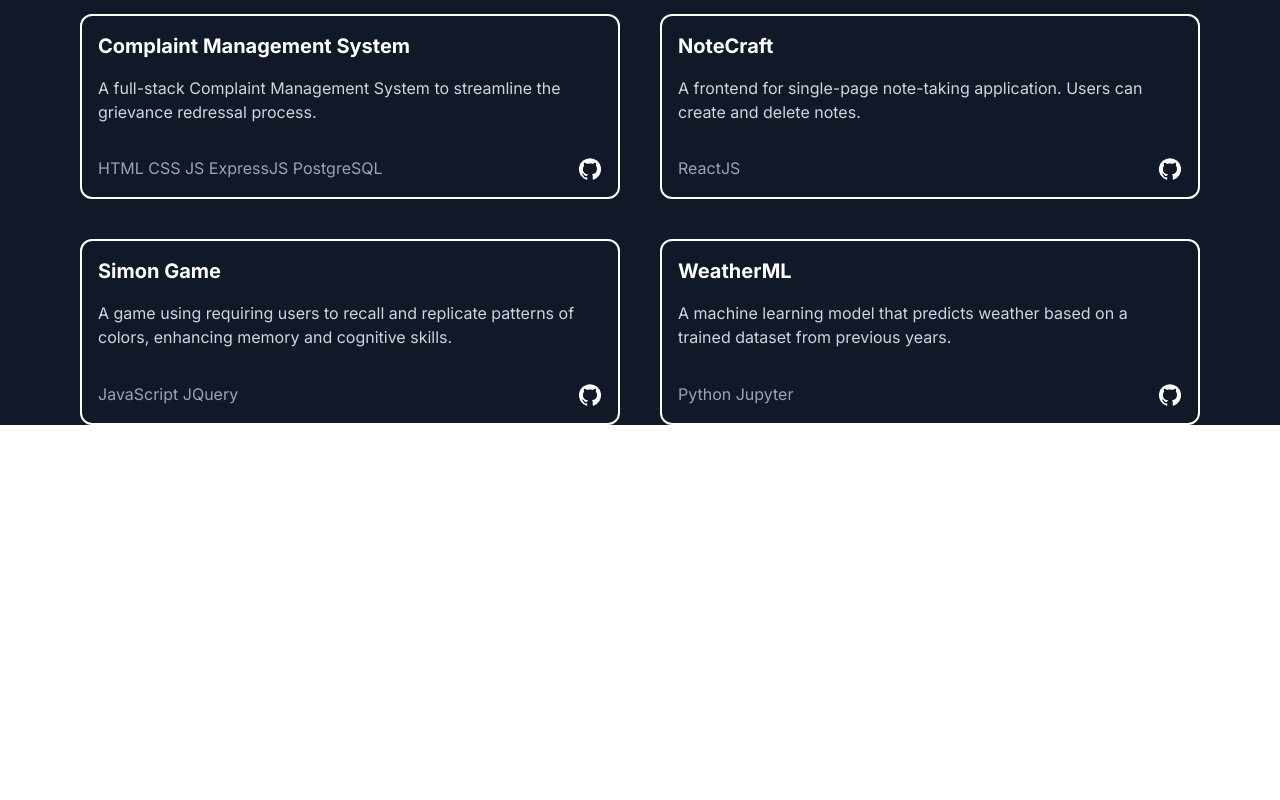
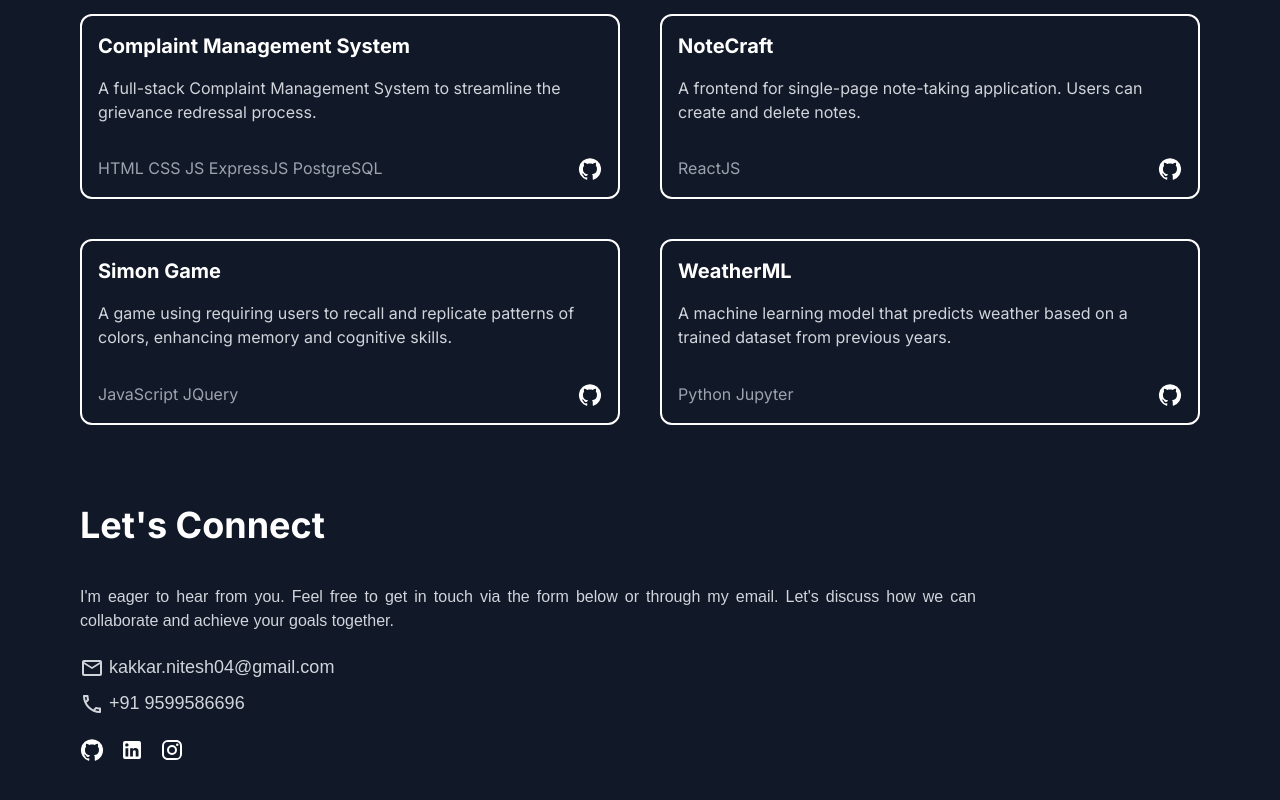
Before and after one commit to Nitesh-04/portfolio-website, a Next.js app: page / in a window 1280 px wide. Shown: the part 964-1764 px from the top of the page. Before the commit the page ends 1389 px from the top, so only its background shows below. Built offline with nearby package versions, Linux system fonts and the light colour scheme; a web font is replaced by a local one.

Commit message:
feat: contact

```diff
--- a/app/page.tsx
+++ b/app/page.tsx
@@ -10,6 +10,9 @@ import MenuIcon from '@mui/icons-material/Menu';
 import "/public/styles.css";
 import "/node_modules/devicon/devicon.min.css";
 import { useState } from "react";
+import { Close } from "@mui/icons-material";
+import { EmailOutlined } from "@mui/icons-material";
+import { LocalPhoneOutlined } from "@mui/icons-material";
 
 const chivo = Chivo_Mono({ subsets: ['latin'], weight: '400' });
 
@@ -26,8 +29,6 @@ export default function Home() {
 
   const [showMenu,setShowMenu] = useState(false);
 
-
-
   return (
     <div className="bg-gray-900 min-h-screen w-full " id="home">
       <div className="flex justify-between items-center p-4 px-10">
@@ -42,16 +43,20 @@ export default function Home() {
         </div>
 
         <div className="md:hidden">
-         <button type="button" onClick={ (e) => {showMenu ? setShowMenu(false) : setShowMenu(true)}}> <MenuIcon className="text-white"/></button>
+         <button type="button" onClick={ (e) => {showMenu ? setShowMenu(false) : setShowMenu(true)}}>{showMenu ? "" : <MenuIcon className="text-white text-3xl"/>}</button>
         </div>
 
         {showMenu && (
-          <div className={`flex flex-col justify center items-center md:hidden fixed top-20 right-0 h-full w-40 text-white bg-gray-800 bg-opacity-55 z-40 ${chivo.className}`}>
-            <a href="#home" className="transition-all duration-500 ">Home</a>
-            <a href="#skills" className="transition-all duration-500 ">Skills</a>
-            <a href="#projects" className="transition-all duration-500 ">Projects</a>
-            <a href="#contact" className="transition-all duration-500 ">Contact Me</a>
+          <div className="md:hidden fixed top-0 right-0 h-full w-[40vw] text-white bg-black bg-opacity-80 z-40 transition-all duration-500">
+              <div className="flex flex-col p-5 text-center mt-5 gap-10">
+                <button type="button" onClick={(e) => setShowMenu(false)}><Close className="self-end"/></button>
+                <a href="#home" className="transition-all duration-500 text-lg">Home</a>
+                <a href="#skills" className="transition-all duration-500 text-lg ">Skills</a>
+                <a href="#projects" className="transition-all duration-500 text-lg">Projects</a>
+                <a href="#contact" className="transition-all duration-500 text-lg">Contact Me</a>
               </div>
+          </div>
+
         )}
       </div>
 
@@ -75,6 +80,7 @@ export default function Home() {
 
           </div>
         </div>
+
         <div className="order-1 md:order-2 md:w-1/2 flex flex-col justify-center items-center mt-6 md:mt-0">
           <Image
             src="/images.jpg"
@@ -116,12 +122,12 @@ export default function Home() {
         </div>
       </div>
 
-      <div className="mt-20 md:px-10" id="projects">
+      <div id="projects"  className="mt-20 md:px-10">
         <p className="text-white text-4xl font-bold px-10">Projects</p>
         <div className="grid gap-10 md:grid-cols-2 px-10 mt-10">
           {projects.map((project) => (
               <div className="border-2 border-white rounded-xl flex flex-col p-4 hover:bg-slate-800 hover:duration-500 h-fit" key={project.id}>
-            <div>
+              <div >
                   <p className="text-white font-bold text-xl">{project.Name}</p>
                   <p className="text-gray-300 mt-4">{project.Description}</p>
                   <div className="flex justify-between items-center mt-8">
@@ -131,6 +137,25 @@ export default function Home() {
               </div>
           </div>
           ))}
+        </div>
+      </div>
+
+      <div className="mt-20 md:px-10 pb-10">
+        <p className="text-white text-4xl font-bold px-10">Let's Connect</p>
+        <div className="mt-10 px-10 ">
+          <div className={`text-gray-300 ${chivo.className} md:w-4/5 text-justify`}>
+            <p>I'm eager to hear from you. Feel free to get in touch via the form below or through my email.
+              Let's discuss how we can collaborate and achieve your goals together.</p>
+              <div className="text-gray-300 mt-5 md:text-lg">
+                <p><EmailOutlined/> kakkar.nitesh04@gmail.com</p>
+                <p className="mt-2"><LocalPhoneOutlined/> +91 9599586696</p>
+              </div>
+              <div id="contact" className="flex gap-4 mt-5 ">
+                <a href="https://github.com/Nitesh-04" className={`text-gray-300${chivo.className}`} target="_blank" rel="noopener noreferrer" ><GitHub className="md:h-7 md:w-7 text-white"/></a>
+                <a href="https://www.linkedin.com/in/nitesh-kakkar/" className={`text-gray-300${chivo.className}`} target="_blank" rel="noopener noreferrer" ><LinkedIn className="md:h-7 md:w-7 text-white"/></a>
+                <a href="" className={`text-gray-300${chivo.className}`} target="_blank" rel="noopener noreferrer" ><Instagram className="md:h-7 md:w-7 text-white"/></a>
+              </div>
+          </div>
         </div>
       </div>
     </div>
--- a/public/styles.css
+++ b/public/styles.css
@@ -1,5 +1,10 @@
 
 html {
     scroll-behavior:smooth;
+  }
 
-  }
+.transition-all {
+  transition-property: all;
+  transition-duration: 0.5s;
+  transition-timing-function: cubic-bezier(0.4, 0, 0.2, 1);
+}
```
Lines whose indentation alone changed are shown as unchanged.
